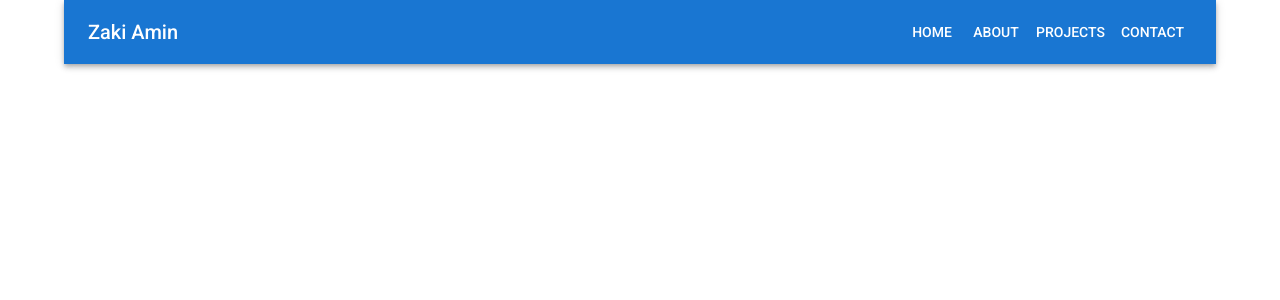
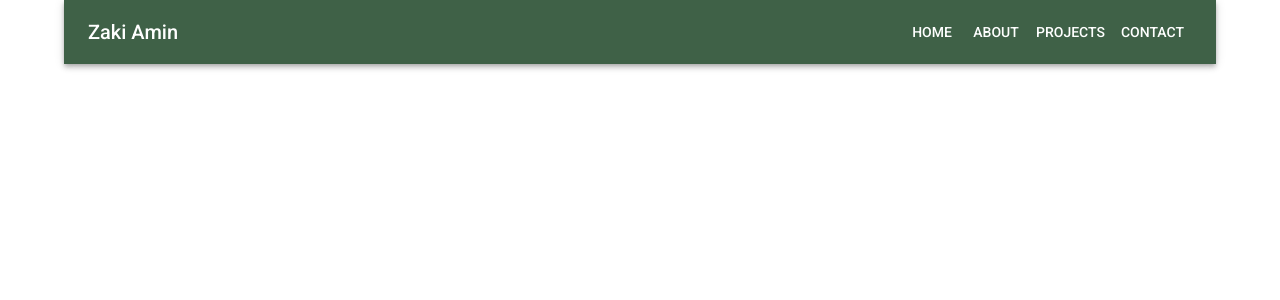
Before and after one commit to zaki-amin/personal-website, a Next.js app: page / in a window 1280 px wide. Shown: the top 300 px of the page. Built offline with nearby package versions, Linux system fonts and the light colour scheme; what @mui/material-nextjs would draw is missing.

Commit message:
style: add colour palette

```diff
--- a/src/theme.ts
+++ b/src/theme.ts
@@ -3,6 +3,14 @@
 import { createTheme } from '@mui/material/styles'
 
 const theme = createTheme({
+  palette: {
+    primary: {
+      main: '#3f6147',
+    },
+    secondary: {
+      main: '#7ce6dd',
+    },
+  },
   typography: {
     fontFamily: 'var(--font-roboto)',
   },
```
